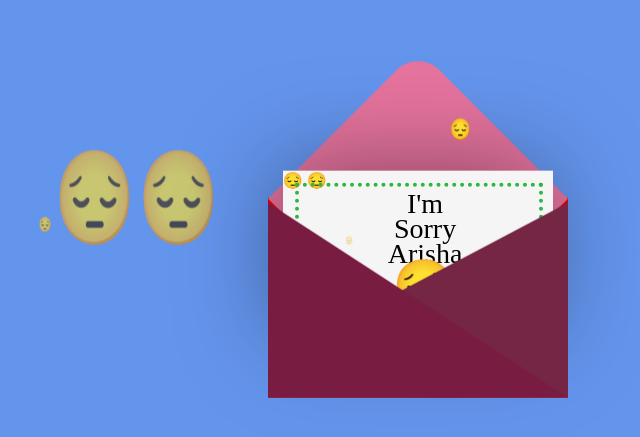
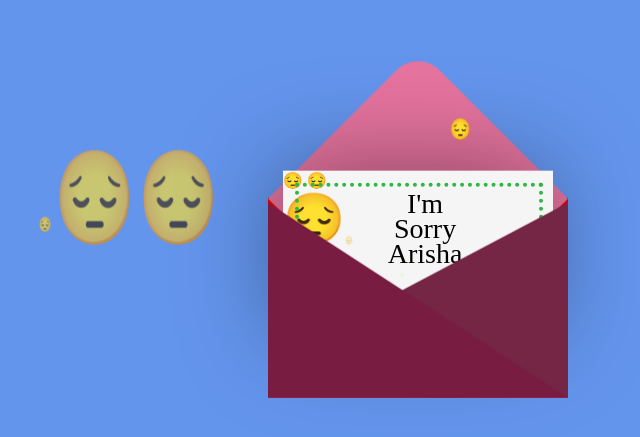
Before and after one commit to abidnewaz/Sorry, a plain HTML site: page index.html in a window 1280 px wide. Shown: the part 107-544 px from the top of the page, without its empty margins (361-1001 px from the left). Drawn offline with Linux system fonts and the light colour scheme.

Commit message:
style.css

```diff
--- a/style.css
+++ b/style.css
@@ -88,32 +88,6 @@ body{
     background: linear-gradient(to left, black, rgb(0, 0, 0), rgb(0, 0, 4), rgb(0, 0, 0), rgb(0, 0, 0), rgb(6, 4, 0), rgb(0, 0, 0));
     -webkit-background-clip: text;
     -webkit-text-fill-color: transparent;
-}
-
-.card_emoji{
-    position: absolute;
-    height: 70px;
-    margin: 0 40px;
-    bottom: -1px;
-    right: 20px;
-    top: 85px;
-    transform: rotate(-2.5deg);
-    width: 100px;
-}
-.emoji_types::before, .emoji_types::after{
-    content: '';
-    height: 30px;
-    position: absolute;
-    width: 30px;
-}
-
-.emoji_types::before{
-    top: -15px;
-    left: 0px;
-}
-.emoji_types::after{
-    left: 15px;
-    top: 0px;
 }
 .front{
     position: absolute;
```
